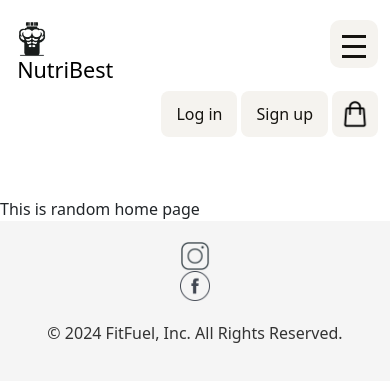
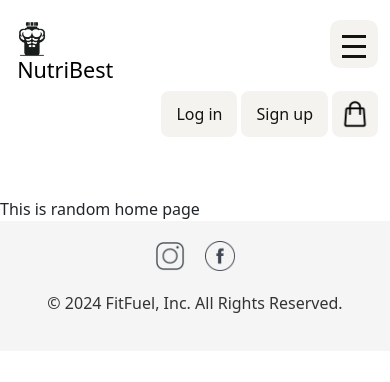
Before and after one commit to georgi2005atanasov/NutriBest, a React (Vite) app in the folder frontend/nutri-best-project/: page / in a window 390 px wide. Shown: the top 382 px of the page. Built offline with nearby package versions, Linux system fonts and the light colour scheme; a web font is replaced by a local one.

Commit message:
Implemented Adding Product functionality; TODO IMPROVE VALIDATION AND HANDLING THE HTTP RESPONSE

```diff
--- a/frontend/nutri-best-project/src/pages/css/Footer.module.css
+++ b/frontend/nutri-best-project/src/pages/css/Footer.module.css
@@ -58,8 +58,7 @@
   /* Media query for responsive behavior */
   @media (max-width: 768px) {
     .footer-section,
-    .footer-nav,
-    .footer-social {
+    .footer-nav {
       flex-direction: column;
       align-items: center;
     }
```
